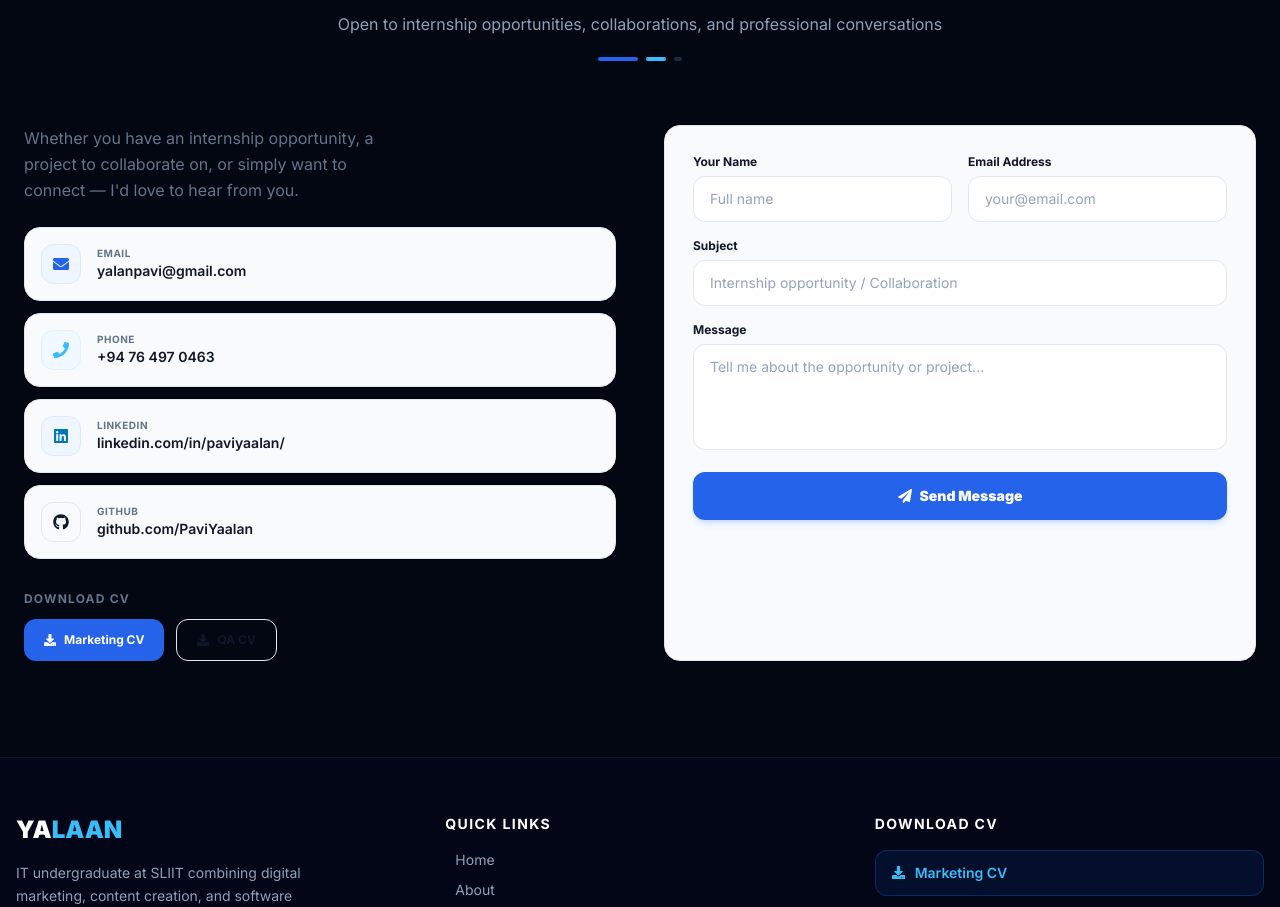
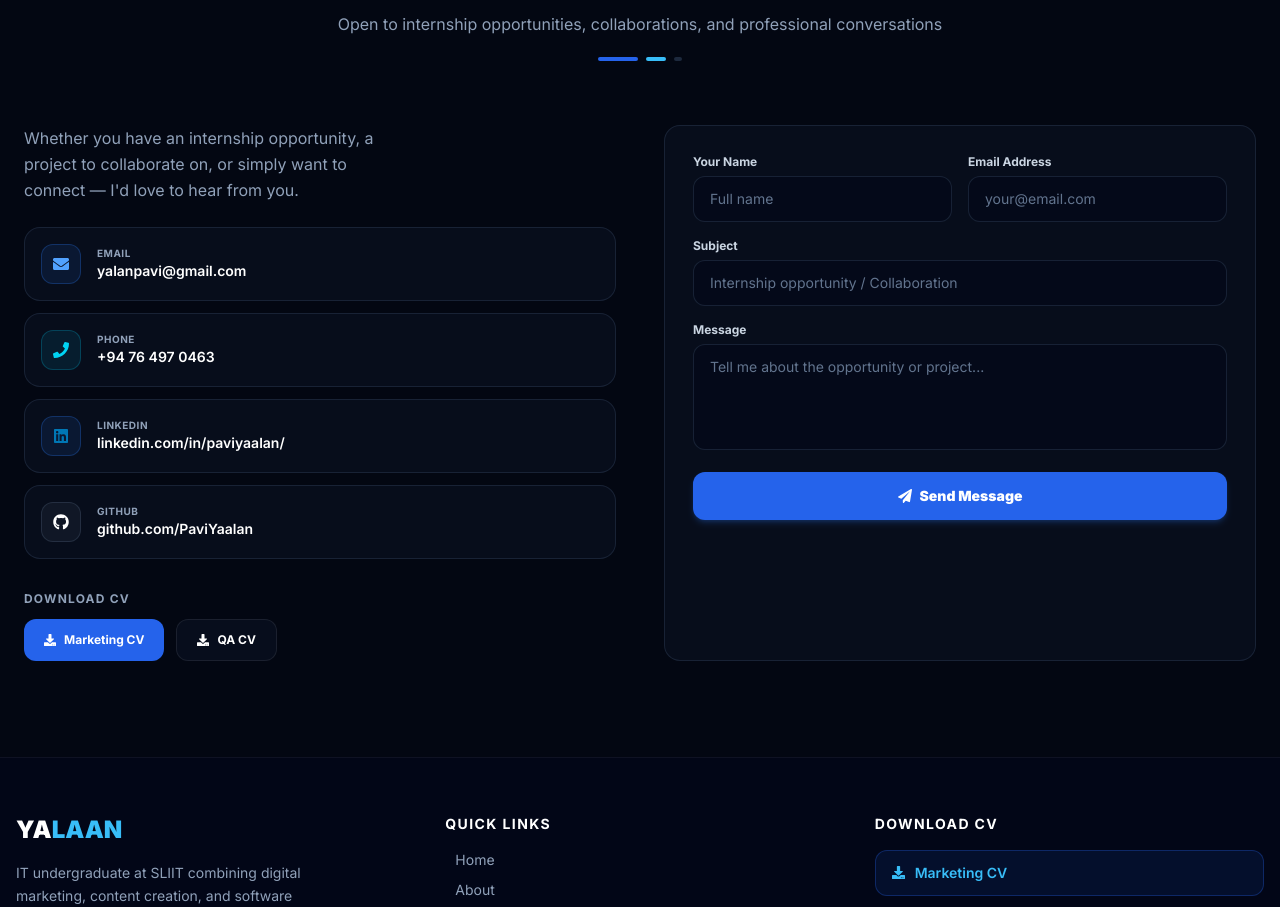
Before and after one commit to Rishi-Rishikesh/Paviyalan_CV, a React (Vite) app in the folder portfolio-site/: page / in a window 1280 px wide. Shown: the part 6180-7087 px from the top of the page. Built offline with nearby package versions, Linux system fonts and the light colour scheme.

Commit message:
feat: add Achievements, QAProjects, and Contact components to portfolio site

```diff
--- a/portfolio-site/src/components/Contact.jsx
+++ b/portfolio-site/src/components/Contact.jsx
@@ -4,10 +4,10 @@ import { FaEnvelope, FaPhone, FaLinkedin, FaGithub, FaPaperPlane, FaDownload } f
 import SectionWrapper, { SectionHeading } from './SectionWrapper';
 
 const contacts = [
-  { icon: <FaEnvelope size={16} />, color: 'text-[#2563EB]', bg: 'bg-blue-50', border: 'border-blue-100', label: 'Email', value: 'yalanpavi@gmail.com', href: 'mailto:yalanpavi@gmail.com' },
-  { icon: <FaPhone size={16} />,   color: 'text-[#38BDF8]', bg: 'bg-sky-50',  border: 'border-sky-100',  label: 'Phone', value: '+94 76 497 0463',    href: 'tel:+94764970463' },
-  { icon: <FaLinkedin size={16} />, color: 'text-[#0077B5]', bg: 'bg-blue-50', border: 'border-blue-100', label: 'LinkedIn', value: 'linkedin.com/in/paviyaalan/', href: 'https://linkedin.com/in/paviyaalan/' },
-  { icon: <FaGithub size={16} />,  color: 'text-[#0F172A]', bg: 'bg-gray-50', border: 'border-gray-200',  label: 'GitHub',   value: 'github.com/PaviYaalan', href: 'https://github.com/PaviYaalan' },
+  { icon: <FaEnvelope size={16} />, color: 'text-blue-400', bg: 'bg-blue-500/10', border: 'border-blue-500/25', label: 'Email', value: 'yalanpavi@gmail.com', href: 'mailto:yalanpavi@gmail.com' },
+  { icon: <FaPhone size={16} />,   color: 'text-cyan-400', bg: 'bg-cyan-500/10',  border: 'border-cyan-500/25',  label: 'Phone', value: '+94 76 497 0463',    href: 'tel:+94764970463' },
+  { icon: <FaLinkedin size={16} />, color: 'text-[#0077B5]', bg: 'bg-blue-500/10', border: 'border-blue-500/25', label: 'LinkedIn', value: 'linkedin.com/in/paviyaalan/', href: 'https://linkedin.com/in/paviyaalan/' },
+  { icon: <FaGithub size={16} />,  color: 'text-white', bg: 'bg-slate-500/10', border: 'border-slate-500/25',  label: 'GitHub',   value: 'github.com/PaviYaalan', href: 'https://github.com/PaviYaalan' },
 ];
 
 export default function Contact() {
@@ -15,7 +15,7 @@ export default function Contact() {
   const [form, setForm] = useState({ name: '', email: '', subject: '', message: '' });
   const set = (k) => (e) => setForm({ ...form, [k]: e.target.value });
 
-  const inputClass = 'w-full px-4 py-3 bg-white border border-[#E2E8F0] rounded-xl text-sm text-[#0F172A] placeholder-[#94a3b8] focus:outline-none focus:border-[#2563EB] focus:ring-2 focus:ring-[#2563EB]/10 transition-all';
+  const inputClass = 'w-full px-4 py-3 bg-slate-950/40 border border-slate-800/80 rounded-xl text-sm text-white placeholder-slate-500 focus:outline-none focus:border-[#38BDF8] focus:ring-2 focus:ring-[#38BDF8]/10 transition-all';
 
   return (
     <SectionWrapper id="contact" className="section-white">
@@ -28,7 +28,7 @@ export default function Contact() {
       <div className="grid lg:grid-cols-2 gap-12">
         {/* Left — info */}
         <div className="space-y-6">
-          <p className="text-[#64748B] text-base leading-relaxed max-w-sm">
+          <p className="text-slate-400 text-base leading-relaxed max-w-sm">
             Whether you have an internship opportunity, a project to collaborate on, or simply want
             to connect — I'd love to hear from you.
           </p>
@@ -45,14 +45,14 @@ export default function Contact() {
                 viewport={{ once: true }}
                 transition={{ duration: 0.45, delay: i * 0.09 }}
                 whileHover={{ x: 4 }}
-                className="flex items-center gap-4 p-4 bg-[#F8FAFC] border border-[#E2E8F0] rounded-2xl hover:border-[#2563EB] hover:shadow-md transition-all duration-200 group"
+                className="flex items-center gap-4 p-4 bg-slate-900/40 border border-slate-800/80 rounded-2xl hover:border-[#2563EB]/40 hover:shadow-md hover:bg-slate-900/60 transition-all duration-200 group"
               >
                 <div className={`w-10 h-10 ${bg} border ${border} rounded-xl flex items-center justify-center ${color} shrink-0`}>
                   {icon}
                 </div>
                 <div>
-                  <p className="text-[10px] text-[#64748B] font-bold uppercase tracking-wider">{label}</p>
-                  <p className="text-sm text-[#0F172A] font-semibold group-hover:text-[#2563EB] transition-colors">{value}</p>
+                  <p className="text-[10px] text-slate-400 font-bold uppercase tracking-wider">{label}</p>
+                  <p className="text-sm text-white font-semibold group-hover:text-[#38BDF8] transition-colors">{value}</p>
                 </div>
               </motion.a>
             ))}
@@ -60,19 +60,19 @@ export default function Contact() {
 
           {/* CV downloads */}
           <div className="pt-2 space-y-2">
-            <p className="text-xs font-bold uppercase tracking-widest text-[#64748B] mb-3">Download CV</p>
+            <p className="text-xs font-bold uppercase tracking-widest text-slate-400 mb-3">Download CV</p>
             <div className="flex flex-col sm:flex-row gap-3">
               <a
-                href="portfolio-site\Paviyalan CV.pdf"
+                href="/Paviyalan CV.pdf"
                 download
                 className="flex items-center justify-center gap-2 px-5 py-3 bg-[#2563EB] text-white text-xs font-bold rounded-xl hover:bg-blue-700 hover:shadow-lg hover:shadow-blue-500/20 hover:scale-105 transition-all"
               >
                 <FaDownload size={12} /> Marketing CV
               </a>
               <a
-                href="/cv/Yokarasaa-Paviyaalan-QA-CV.pdf"
+                href="/Yalaan.pdf"
                 download
-                className="flex items-center justify-center gap-2 px-5 py-3 border border-[#E2E8F0] text-[#0F172A] text-xs font-bold rounded-xl hover:border-[#2563EB] hover:text-[#2563EB] hover:scale-105 transition-all"
+                className="flex items-center justify-center gap-2 px-5 py-3 border border-slate-800 text-white text-xs font-bold rounded-xl hover:border-[#38BDF8] hover:text-[#38BDF8] hover:scale-105 transition-all glass"
               >
                 <FaDownload size={12} /> QA CV
               </a>
@@ -86,25 +86,25 @@ export default function Contact() {
           whileInView={{ opacity: 1, y: 0 }}
           viewport={{ once: true }}
           transition={{ duration: 0.6 }}
-          className="bg-[#F8FAFC] border border-[#E2E8F0] rounded-2xl p-7"
+          className="bg-slate-900/40 border border-slate-800/80 rounded-2xl p-7"
         >
           <form className="space-y-4" onSubmit={(e) => e.preventDefault()}>
             <div className="grid sm:grid-cols-2 gap-4">
               <div>
-                <label className="block text-xs font-bold text-[#0F172A] mb-1.5">Your Name</label>
+                <label className="block text-xs font-bold text-slate-350 text-slate-300 mb-1.5">Your Name</label>
                 <input type="text" value={form.name} onChange={set('name')} placeholder="Full name" className={inputClass} />
               </div>
               <div>
-                <label className="block text-xs font-bold text-[#0F172A] mb-1.5">Email Address</label>
+                <label className="block text-xs font-bold text-slate-350 text-slate-300 mb-1.5">Email Address</label>
                 <input type="email" value={form.email} onChange={set('email')} placeholder="your@email.com" className={inputClass} />
               </div>
             </div>
             <div>
-              <label className="block text-xs font-bold text-[#0F172A] mb-1.5">Subject</label>
+              <label className="block text-xs font-bold text-slate-350 text-slate-300 mb-1.5">Subject</label>
               <input type="text" value={form.subject} onChange={set('subject')} placeholder="Internship opportunity / Collaboration" className={inputClass} />
             </div>
             <div>
-              <label className="block text-xs font-bold text-[#0F172A] mb-1.5">Message</label>
+              <label className="block text-xs font-bold text-slate-350 text-slate-300 mb-1.5">Message</label>
               <textarea rows={4} value={form.message} onChange={set('message')} placeholder="Tell me about the opportunity or project..." className={`${inputClass} resize-none`} />
             </div>
             <motion.button
```
